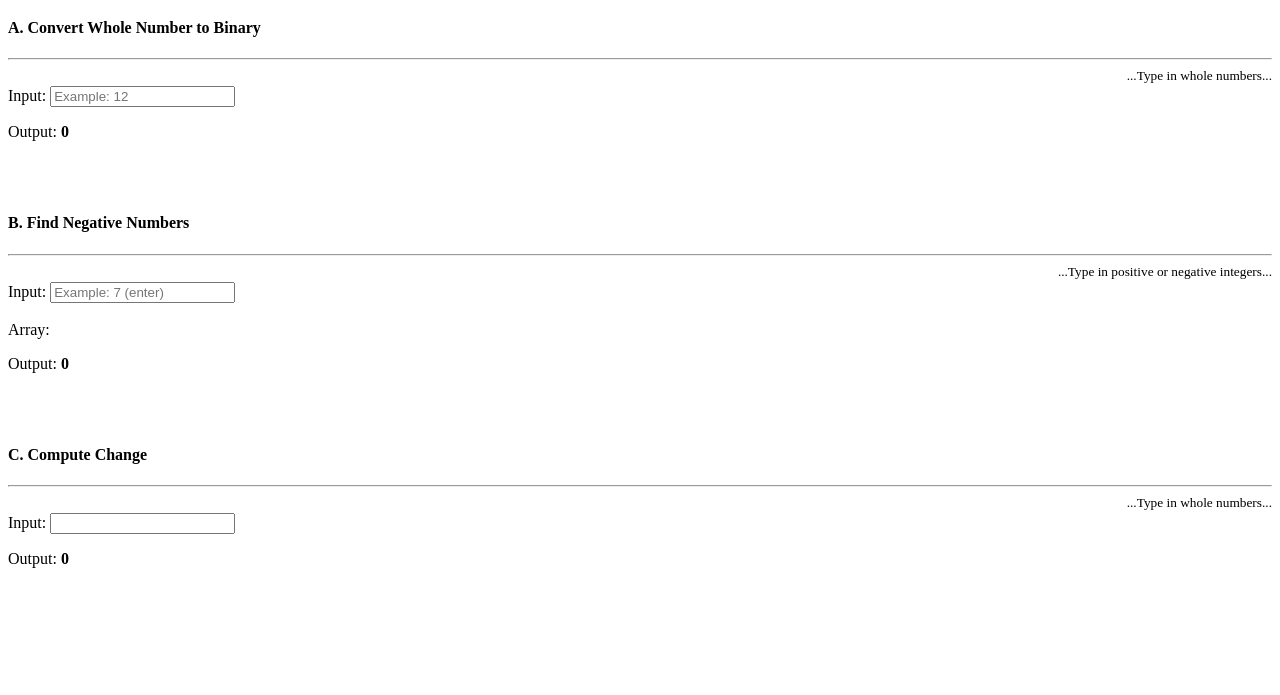
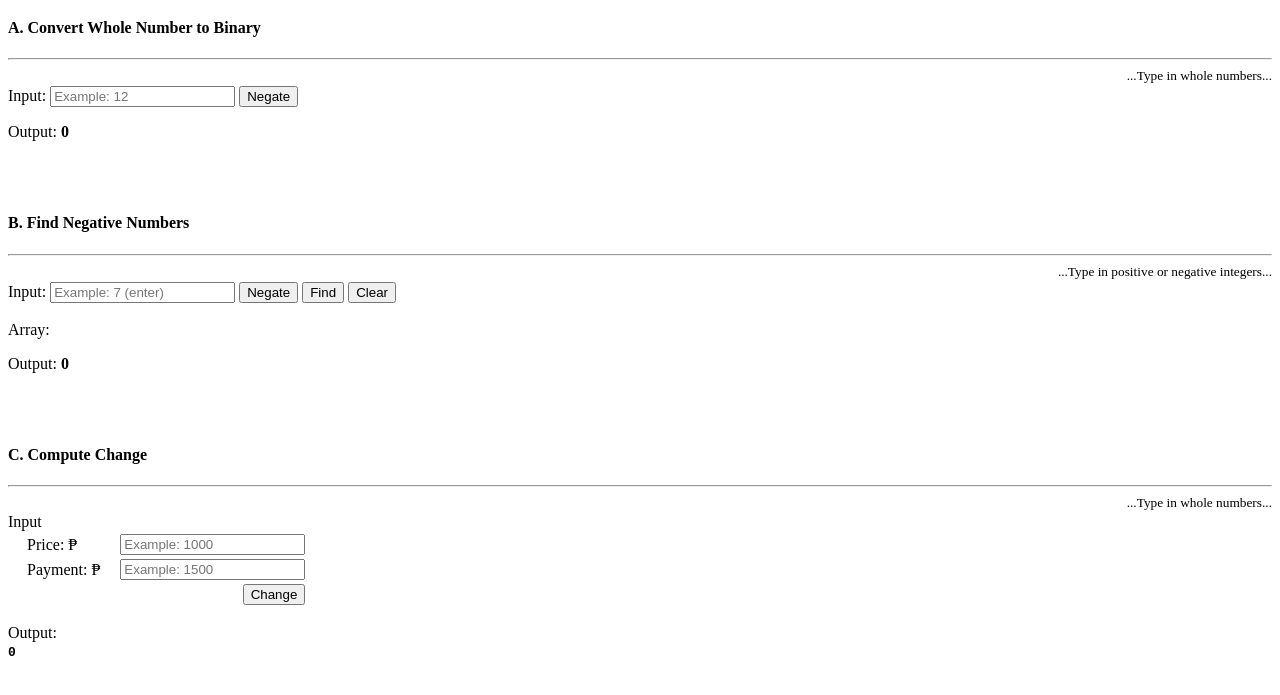
Before and after one commit to LecarreGavini/lance_assignment, a plain HTML site: page index.html in a window 1280 px wide. Shown: the part 61-756 px from the top of the page. Drawn offline with Linux system fonts and the light colour scheme.

Commit message:
Finished File

```diff
--- a/index.html
+++ b/index.html
@@ -22,9 +22,10 @@
             <!-- Input -->
             <input type="number" id="whole_number_input" name="whole_number_input" placeholder="Example: 12"
                 autocomplete="off">
+            <button type="button" onclick="negateInteger(whole_number_input.valueAsNumber, 'whole_number_input')">Negate</button>
 
             <!-- Output -->
-            <p>Output: <strong><output name="output_result_a" for="whole_number_input">0</output></strong></p>
+            <p>Output: <strong><output name="output_result_a" id="output_result_a" for="whole_number_input">0</output></strong></p>
         </form>
     </div>
 
@@ -34,18 +35,21 @@
     <h4>B. Find Negative Numbers</h4>
     <div class="set_b">
         <hr>
-        <form onsubmit="return false" oninput="output_result_b.value = checkArrayForNegativeIntegers(integers_array_input.value)">
+        <form onsubmit="return false">
             <small style="float:right;">...Type in positive or negative integers...</small><br>
             <label for="integers_array_input">Input: </label>
 
             <!-- Input -->
             <input type="number" id="integers_array_input" name="integers_array_input" placeholder="Example: 7 (enter)"
                 autocomplete="off">
+            <button type="button" onclick="negateInteger(integers_array_input.valueAsNumber, 'integers_array_input')">Negate</button>
+            <button type="button" onclick="findNegativeInteger()">Find</button>
+            <button type="button" onclick="clearIntegersArrayField()">Clear</button>
 
             <br><br>Array: <span id="integers_array"></span><br>
 
             <!-- Output -->
-            <p>Output: <strong><output name="output_result_b" for="integers_array_input">0</output></strong></p>
+            <p>Output: <strong><output id="output_result_b" for="integers_array_input">0</output></strong></p>
         </form>
     </div>
 
@@ -55,15 +59,38 @@
     <h4>C. Compute Change</h4>
     <div class="set_c">
         <hr>
-        <form onsubmit="return false" oninput="output_result_a.value = calculateChange(whole_number_input.valueAsNumber)">
+        <form onsubmit="return false">
             <small style="float:right;">...Type in whole numbers...</small><br>
-            <label for="whole_number_input">Input: </label>
+            <label for="computer_number_input">Input</label>
 
             <!-- Input -->
-            <input type="number" id="whole_number_input" name="whole_number_input" autocomplete="off">
+            <table>
+                <tr>
+                    <td>&emsp;Price: ₱</td>
+                    <td>&emsp;<input type="number" id="price_integer_input" name="price_integer_input" placeholder="Example: 1000"
+                            autocomplete="off"></td>
+                </tr>
+                <tr>
+                    <td>&emsp;Payment: ₱</td>
+                    <td>&emsp;<input type="number" id="payment_integer_input" name="payment_integer_input" placeholder="Example: 1500"
+                            autocomplete="off"></td>
+                </tr>
+                <tr>
+                    <td></td>
+                    <td><button type="button" onclick="calculateChange(payment_integer_input.valueAsNumber, price_integer_input.valueAsNumber)"
+                            style="float:right;">Change</button></td>
+                </tr>
+            </table>
+
 
             <!-- Output -->
-            <p>Output: <strong><output name="output_result_c" for="whole_number_input">0</output></strong></p>
+            <p>Output:
+            <strong>
+                <output name="output_result_c1" id="output_result_c1" for="computer_number_input"
+                    style="white-space: pre; font-family: monospace;"></output><br>
+                <output name="output_result_c" id="output_result_c" for="computer_number_input"
+                                       style="white-space: pre; font-family: monospace;">0</output>
+            </strong></p>
         </form>
     </div>
 
@@ -71,6 +98,10 @@
 
     <!-- Processes -->
     <script>
+        // Declarations
+        var integers = [];
+        const integer_input = document.getElementById("integers_array_input");
+
         // Params
         // Whole Number
         function binaryConversion(wholeNumber) {
@@ -83,19 +114,86 @@
 
         // Params
         // Array of Integers
-        function checkArrayForNegativeIntegers(integersArray) {
-            return 1;
+        function findNegativeInteger() {
+            let negativeIntegers = [];
+            for (var x = 0; x < integers.length; x++) {
+                if (integers[x] < 0)
+                    negativeIntegers.push(integers[x]);
+            }
+            document.getElementById("output_result_b").innerHTML = negativeIntegers.length === 0 ? '1' :
+                negativeIntegers;
         }
 
         // Params
         // Tendered Array, Price, and Decimal
-        function calculateChange() {
+        function calculateChange(payment, price) {
+            let bill_ctr = 0;
+            let change = payment - price;
+            // let stringifyPayment = payment.toString();
+            let bills = [1000, 500, 100, 50, 20, 10, 5, 1];
+            let changeObj = {
+                "1000": 0,
+                "500": 0,
+                "100": 0,
+                "50": 0,
+                "20": 0,
+                "10": 0,
+                "5": 0,
+                "1": 0,
+            };
 
+            if (change < 0) {
+                alert("Insuficient Payment");
+                return;
+            }
+
+
+            if (change == 0) {
+                alert("No Change");
+                return;
+            }
+
+            document.getElementById("output_result_c1").innerHTML = change;
+
+            while (bill_ctr < bills.length) {
+                while (change >= bills[bill_ctr]) {
+                    change -= bills[bill_ctr];
+                    changeObj[bills[bill_ctr]]++;
+
+                    console.log("change " + change);
+                    console.log("ctr " + bills[bill_ctr]);
+                }
+
+                bill_ctr++;
+            }
+
+            document.getElementById("output_result_c").innerHTML = JSON.stringify(changeObj, null, 4);
         }
 
         // Other functions...
-        const integers = [];
-        const integer_input = document.getElementById("integers_array_input");
+        function negateInteger(integerToNegate, field) {
+            if (integerToNegate > 0) {
+                negatedInteger = integerToNegate - (integerToNegate * 2);
+                if (field == "whole_number_input")
+                    document.getElementById("output_result_a").innerHTML = (negatedInteger).toString(2);
+
+                if (field == "integers_array_input")
+                    addIntegerToArray(negatedInteger);
+            }
+        }
+
+        function clearIntegersArrayField() {
+            integers = [];
+            document.getElementById("integers_array").innerHTML = "";
+            document.getElementById("output_result_b").innerHTML = 0;
+            document.getElementById("integers_array_input").value = "";
+        }
+
+        function addIntegerToArray(integer) {
+            integers.push(integer);
+            document.getElementById("integers_array_input").value = "";
+            document.getElementById("integers_array").innerHTML = integers;
+        }
 
         integer_input.addEventListener("keyup", function (event) {
             event.preventDefault();
@@ -109,11 +207,8 @@
                 return;
             }
 
-            integers.push(integer_value);
-            document.getElementById("integers_array_input").value = "";
-            document.getElementById("integers_array").innerHTML = integers;
+            addIntegerToArray(integer_value);
         });
-
     </script>
 </body>
 
```
